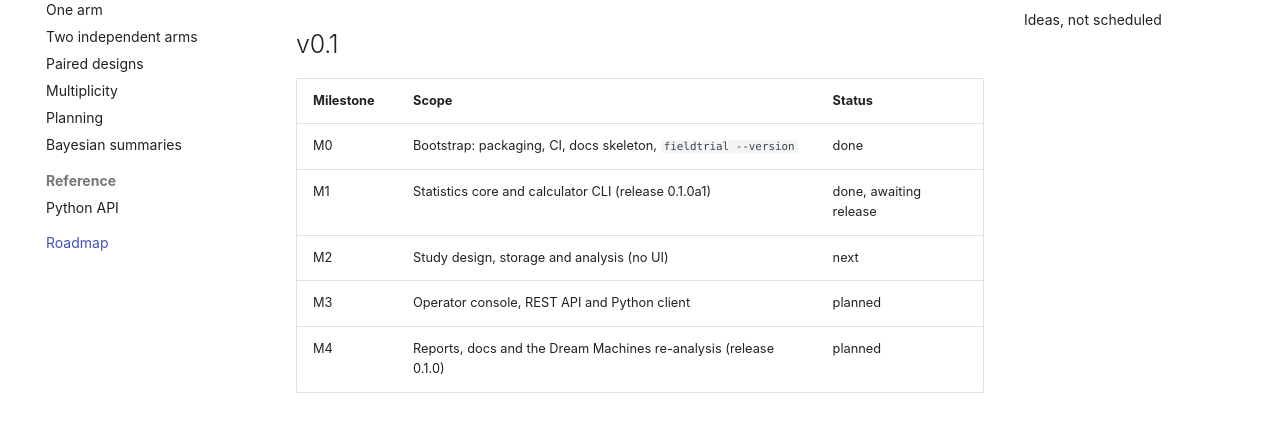
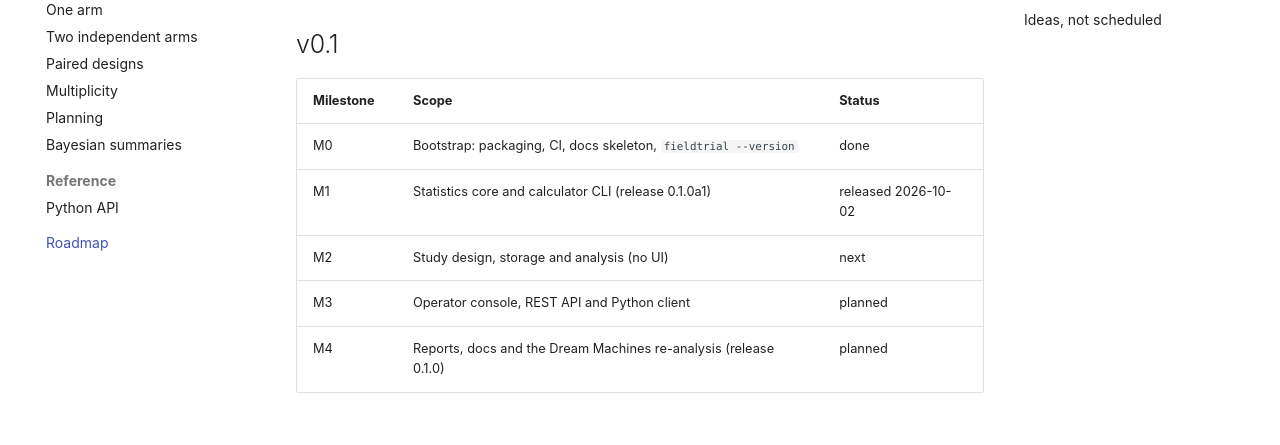
Before and after one commit to rokbenko/fieldtrial, an MkDocs documentation site: the page built from docs/ROADMAP.md, in a window 1280 px wide and 900 px high. Shown: the part 244-689 px from the top of the window. Built offline with MkDocs 1.6.1 and Material for MkDocs 9.7.7, drawn with Linux system fonts in a browser that asks for light colours; comment, search, counter and statistics services are not loaded.

Commit message:
docs(plan): record the 0.1.0a1 release
Co-Authored-By: Claude Opus 5.5 <noreply@anthropic.com>
Claude-Session: https://claude.ai/code/session_013XFoNvwCWFnXVMhURd6JAt

```diff
--- a/docs/ROADMAP.md
+++ b/docs/ROADMAP.md
@@ -9,7 +9,7 @@ for the current milestone.
 | Milestone | Scope | Status |
 |---|---|---|
 | M0 | Bootstrap: packaging, CI, docs skeleton, `fieldtrial --version` | done |
-| M1 | Statistics core and calculator CLI (release 0.1.0a1) | done, awaiting release |
+| M1 | Statistics core and calculator CLI (release 0.1.0a1) | released 2026-10-02 |
 | M2 | Study design, storage and analysis (no UI) | next |
 | M3 | Operator console, REST API and Python client | planned |
 | M4 | Reports, docs and the Dream Machines re-analysis (release 0.1.0) | planned |
```
Also changed, not shown: docs/PLAN.md (+1 -0 lines).
